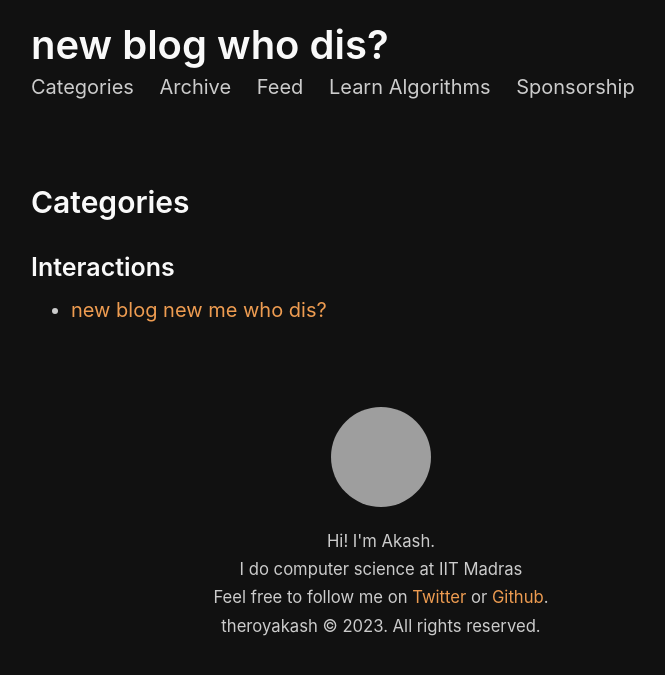
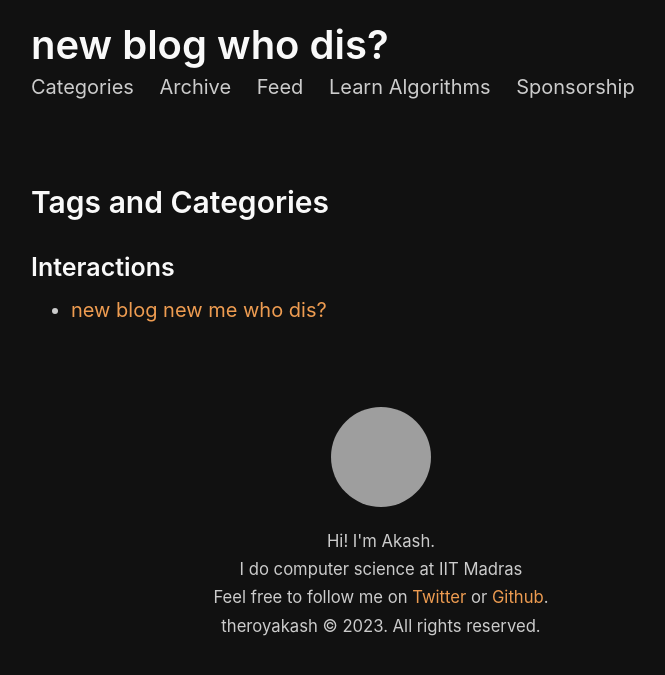
Before and after one commit to theroyakash/blog-v2, a Jekyll site: the page built from categories.html, in a window 1280 px wide, cut to the strip 0-675 px from the top of the page. Shown: the whole strip, without its empty margins (259-924 px from the left). Built offline with Jekyll 4.4.1, drawn with Linux system fonts in a browser that asks for light colours; grey boxes are pictures that could not be loaded.

```diff
--- a/_includes/ads.html
+++ b/_includes/ads.html
@@ -1,5 +1,5 @@
 <div class="ads">
     <span>
-        This is how your ads will look like on an article.
+        This is how your ads will look like on an article. Contact me if you want your product to be shown in all the blogs.
     </span>
 </div>
--- a/categories.html
+++ b/categories.html
@@ -1,5 +1,5 @@
 ---
-title: Categories
+title: Tags and Categories
 layout: page
 ---
 
```
Also changed, not shown: _includes/friends.html (+7 -5 lines).
